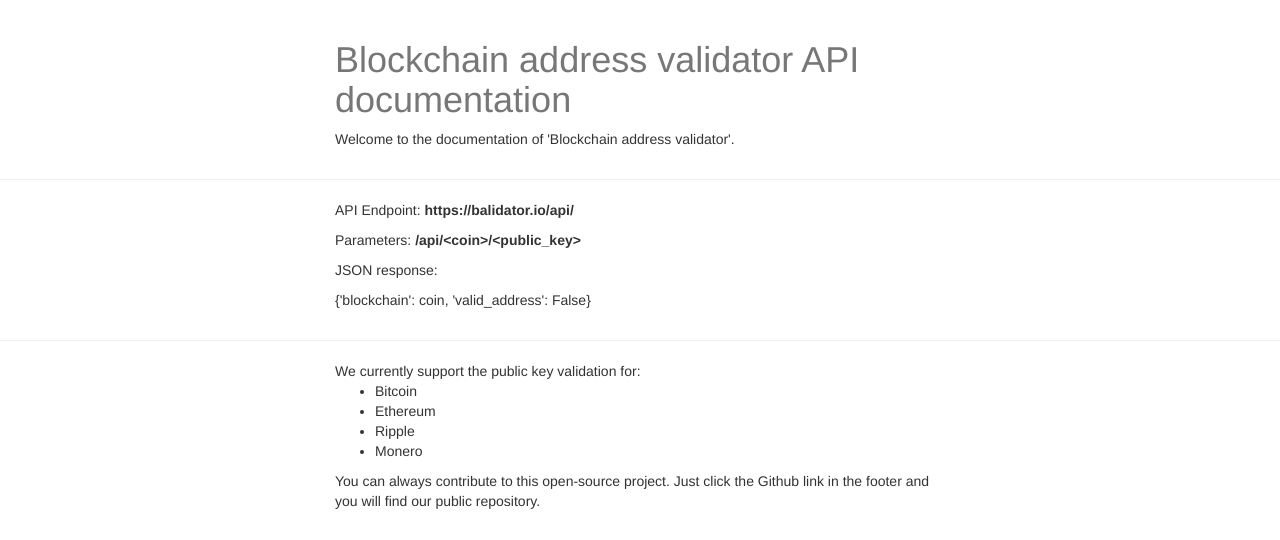
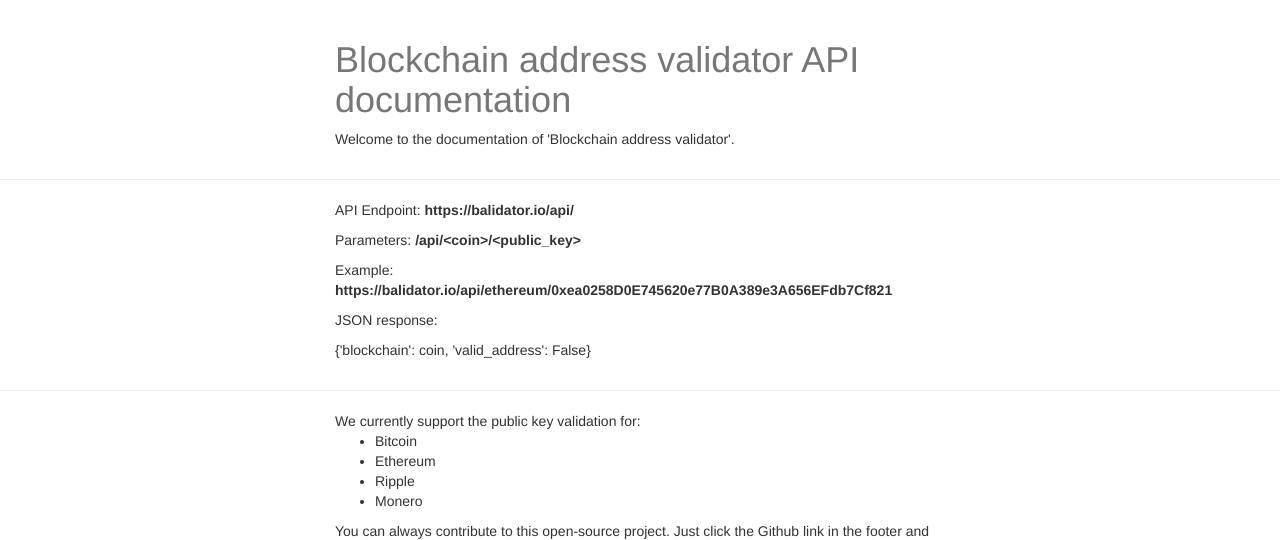
Before and after one commit to balidator/balidator.io, a Python web app: template templates/api-documentation.html in a window 1280 px wide. Shown: the part 52-592 px from the top of the page. Run offline with Jinja, Linux system fonts and the light colour scheme; the template is opened without the code that fills it, so the values that code supplies are empty.

Commit message:
Added Api call example

```diff
--- a/templates/api-documentation.html
+++ b/templates/api-documentation.html
@@ -26,6 +26,7 @@
         <div class="col-md-6 col-md-offset-3">
             <p>API Endpoint: <strong>https://balidator.io/api/</strong></p>
             <p>Parameters: <strong>/api/&lt;coin&gt;/&lt;public_key&gt;</strong></p>
+	    <p>Example: <strong>https://balidator.io/api/ethereum/0xea0258D0E745620e77B0A389e3A656EFdb7Cf821</strong></p>
             <p>JSON response: <section>{'blockchain': coin, 'valid_address': False}</section></p>
         </div>
     </div>
```
